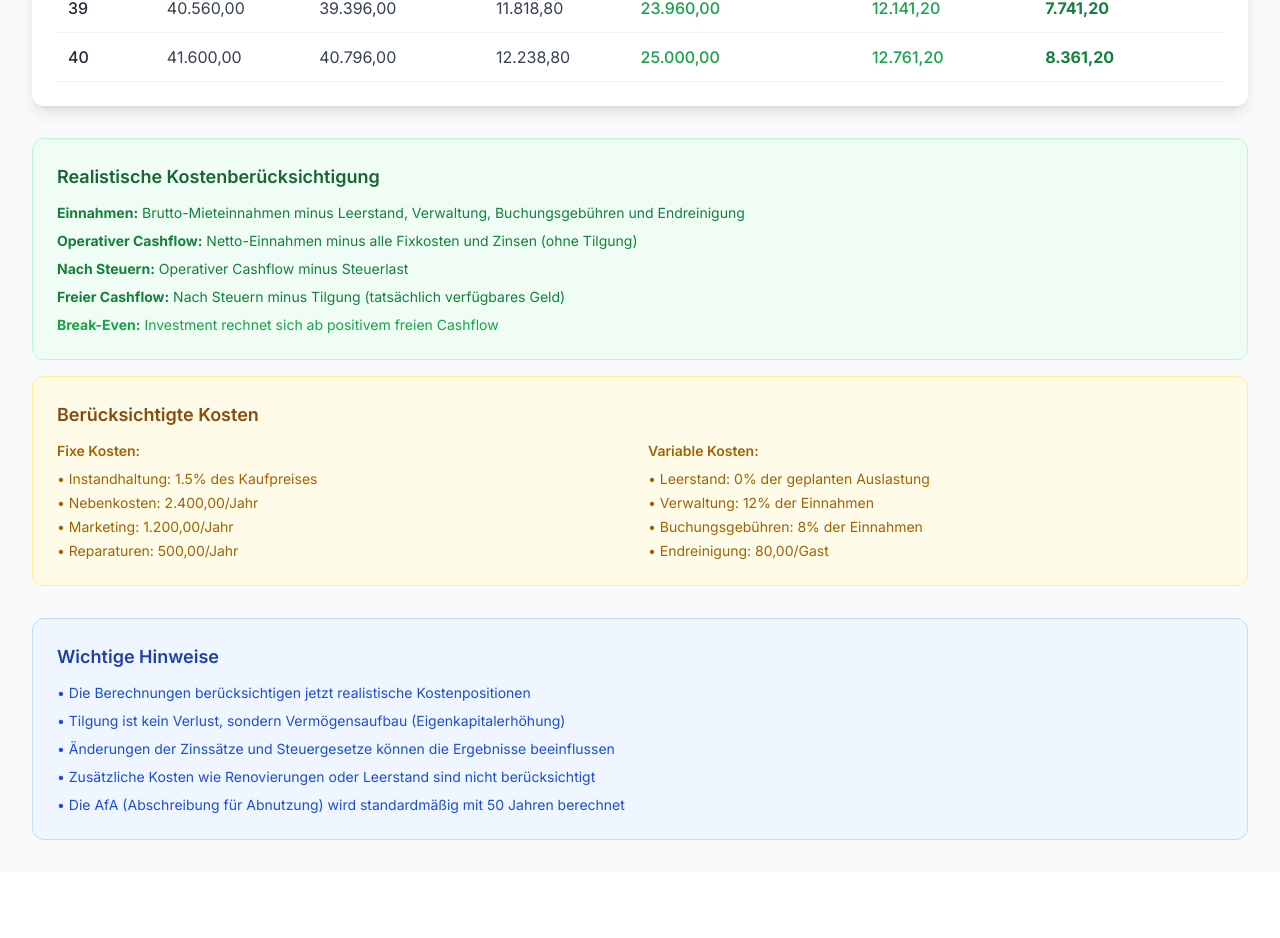
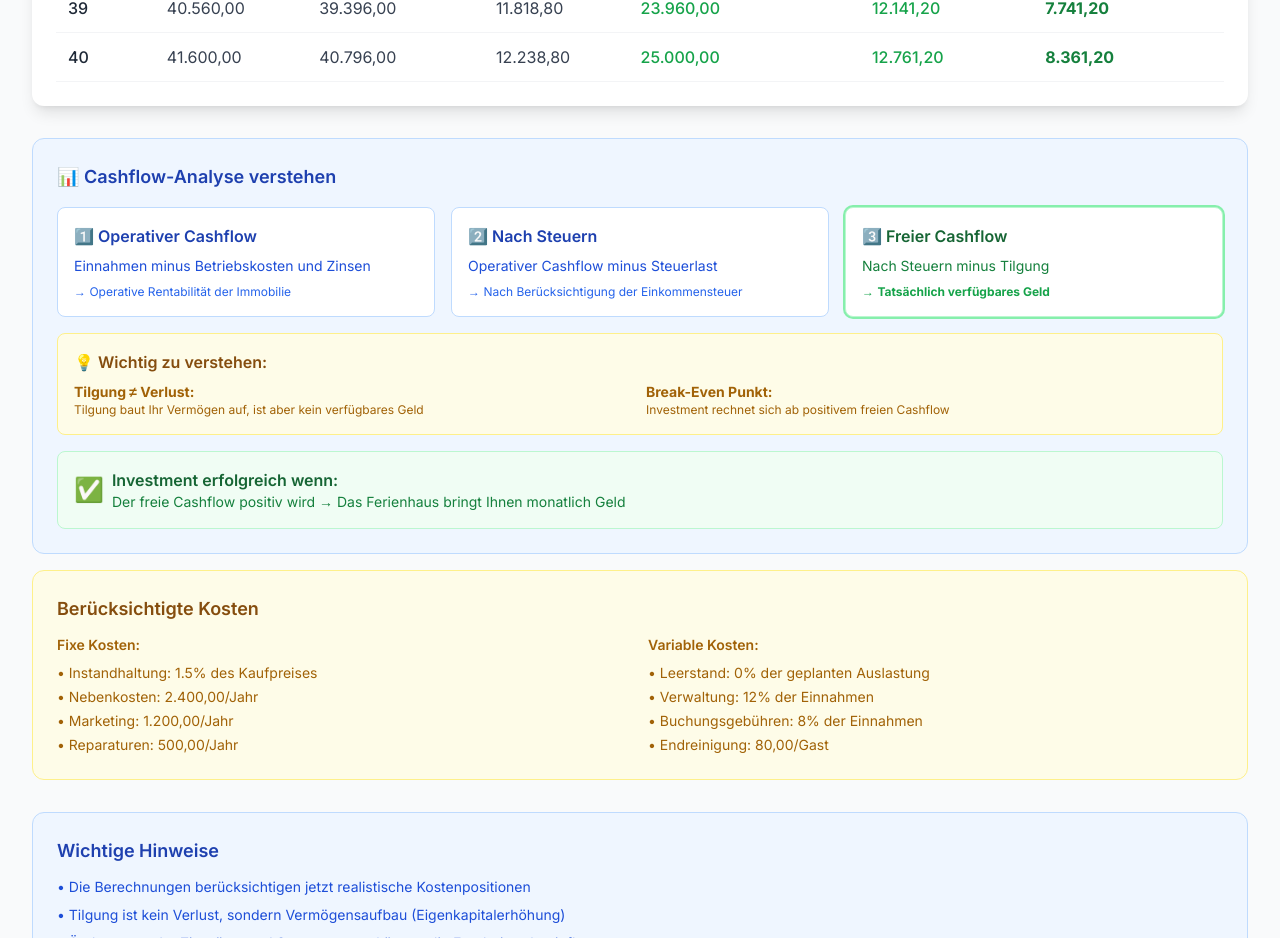
Before and after one commit to thorpeto/vacation-home-calculator, a Next.js app: page / in a window 1280 px wide. Shown: the part 3394-4332 px from the top of the page. Before the commit the page ends 4266 px from the top, so only its background shows below. Built offline with nearby package versions, Linux system fonts and the light colour scheme.

Commit message:
Version 0.6

```diff
--- a/app/page.tsx
+++ b/app/page.tsx
@@ -388,16 +388,59 @@ export default function Home() {
         </div>
 
         {/* Erklärung der Cashflow-Berechnung */}
-        <div className="mt-8 bg-green-50 border border-green-200 rounded-xl p-6">
-          <h3 className="text-lg font-semibold text-green-800 mb-3">Realistische Kostenberücksichtigung</h3>
-          <div className="text-sm text-green-700 space-y-2">
-            <p><strong>Einnahmen:</strong> Brutto-Mieteinnahmen minus Leerstand, Verwaltung, Buchungsgebühren und Endreinigung</p>
-            <p><strong>Operativer Cashflow:</strong> Netto-Einnahmen minus alle Fixkosten und Zinsen (ohne Tilgung)</p>
-            <p><strong>Nach Steuern:</strong> Operativer Cashflow minus Steuerlast</p>
-            <p><strong>Freier Cashflow:</strong> Nach Steuern minus Tilgung (tatsächlich verfügbares Geld)</p>
-            <p className="mt-3 text-green-600">
-              <strong>Break-Even:</strong> Investment rechnet sich ab positivem freien Cashflow
-            </p>
+        <div className="mt-8 bg-blue-50 border border-blue-200 rounded-xl p-6">
+          <h3 className="text-lg font-semibold text-blue-800 mb-4">📊 Cashflow-Analyse verstehen</h3>
+          <div className="space-y-4">
+
+            {/* Cashflow-Stufen */}
+            <div className="grid grid-cols-1 md:grid-cols-3 gap-4">
+
+              <div className="bg-white p-4 rounded-lg border border-blue-200">
+                <h4 className="font-semibold text-blue-800 mb-2">1️⃣ Operativer Cashflow</h4>
+                <p className="text-sm text-blue-700 mb-2">Einnahmen minus Betriebskosten und Zinsen</p>
+                <p className="text-xs text-blue-600">→ Operative Rentabilität der Immobilie</p>
+              </div>
+
+              <div className="bg-white p-4 rounded-lg border border-blue-200">
+                <h4 className="font-semibold text-blue-800 mb-2">2️⃣ Nach Steuern</h4>
+                <p className="text-sm text-blue-700 mb-2">Operativer Cashflow minus Steuerlast</p>
+                <p className="text-xs text-blue-600">→ Nach Berücksichtigung der Einkommensteuer</p>
+              </div>
+
+              <div className="bg-white p-4 rounded-lg border border-green-200 ring-2 ring-green-300">
+                <h4 className="font-semibold text-green-800 mb-2">3️⃣ Freier Cashflow</h4>
+                <p className="text-sm text-green-700 mb-2">Nach Steuern minus Tilgung</p>
+                <p className="text-xs text-green-600">→ <strong>Tatsächlich verfügbares Geld</strong></p>
+              </div>
+
+            </div>
+
+            {/* Wichtige Hinweise */}
+            <div className="bg-yellow-50 border border-yellow-200 rounded-lg p-4">
+              <h4 className="font-semibold text-yellow-800 mb-2">💡 Wichtig zu verstehen:</h4>
+              <div className="grid grid-cols-1 md:grid-cols-2 gap-3 text-sm text-yellow-700">
+                <div>
+                  <p><strong>Tilgung ≠ Verlust:</strong></p>
+                  <p className="text-xs">Tilgung baut Ihr Vermögen auf, ist aber kein verfügbares Geld</p>
+                </div>
+                <div>
+                  <p><strong>Break-Even Punkt:</strong></p>
+                  <p className="text-xs">Investment rechnet sich ab positivem freien Cashflow</p>
+                </div>
+              </div>
+            </div>
+
+            {/* Erfolgs-Indikator */}
+            <div className="bg-green-50 border border-green-200 rounded-lg p-4">
+              <div className="flex items-center gap-2">
+                <span className="text-2xl">✅</span>
+                <div>
+                  <p className="font-semibold text-green-800">Investment erfolgreich wenn:</p>
+                  <p className="text-sm text-green-700">Der freie Cashflow positiv wird → Das Ferienhaus bringt Ihnen monatlich Geld</p>
+                </div>
+              </div>
+            </div>
+
           </div>
         </div>
 
```
